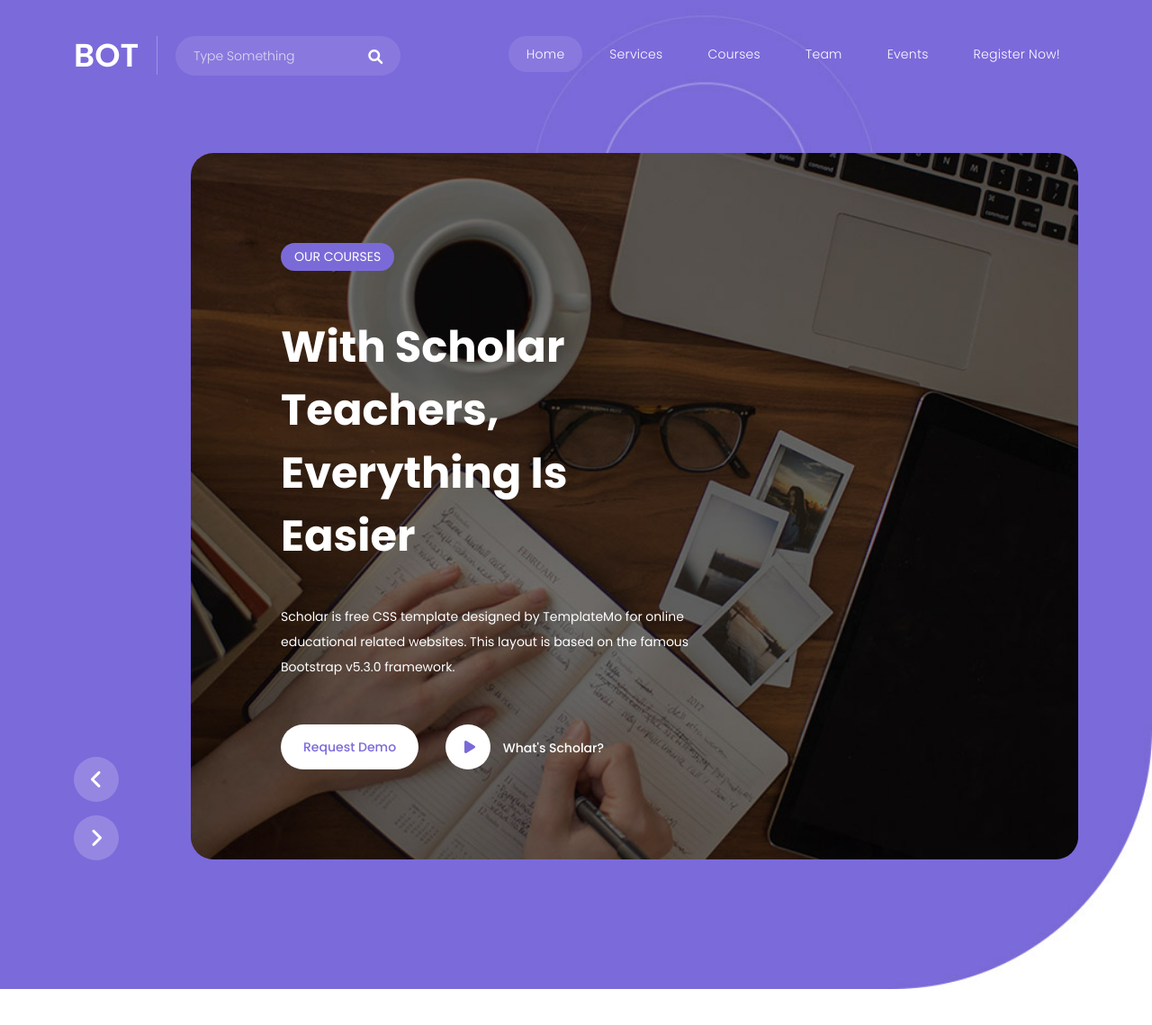
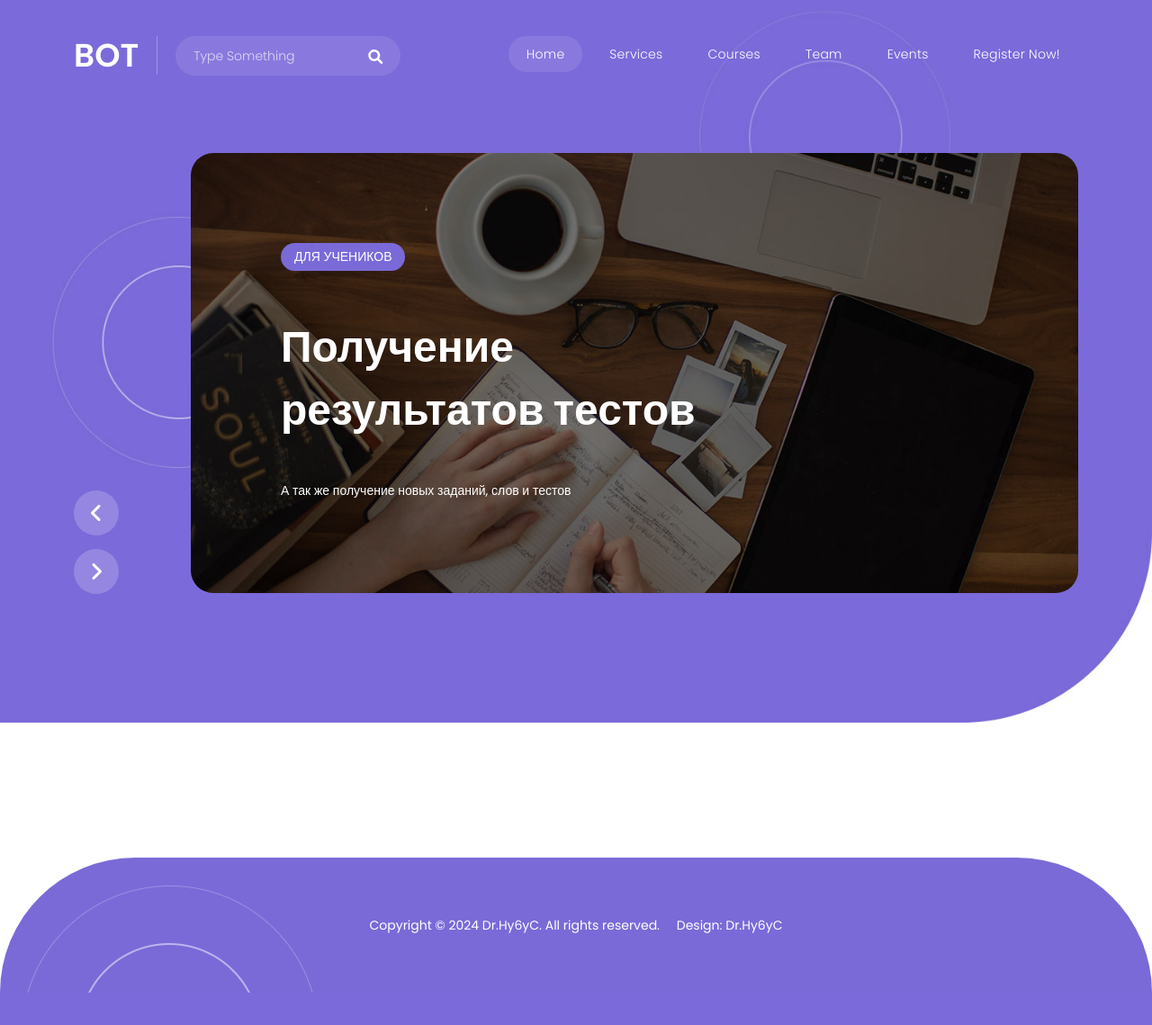
Before and after one commit to DrHy6yC/Django_example, a Django app: page / in a window 1280 px wide. Shown: the top 1139 px of the page at 90% size. After the commit the page ends 1103 px from the top, so only its background shows below. Run offline with Django 4.2, Linux system fonts and the light colour scheme; some libraries are stand-ins or nearby versions.

Commit message:
Filling index.html page via views

```diff
--- a/app/main/templates/main/index.html
+++ b/app/main/templates/main/index.html
@@ -9,47 +9,23 @@
           <div class="owl-carousel owl-banner">
             <div class="item item-1">
               <div class="header-text">
-                <span class="category">Our Courses</span>
-                <h2>With Scholar Teachers, Everything Is Easier</h2>
-                <p>Scholar is free CSS template designed by TemplateMo for online educational related websites. This layout is based on the famous Bootstrap v5.3.0 framework.</p>
-                <div class="buttons">
-                  <div class="main-button">
-                    <a href="#">Request Demo</a>
-                  </div>
-                  <div class="icon-button">
-                    <a href="#"><i class="fa fa-play"></i> What's Scholar?</a>
-                  </div>
-                </div>
+                <span class="category">{{ category1 }}</span>
+                <h2>{{ action1 }}</h2>
+                <p>{{ sub_action1}}</p>
               </div>
             </div>
             <div class="item item-2">
               <div class="header-text">
-                <span class="category">Best Result</span>
-                <h2>Get the best result out of your effort</h2>
-                <p>You are allowed to use this template for any educational or commercial purpose. You are not allowed to re-distribute the template ZIP file on any other website.</p>
-                <div class="buttons">
-                  <div class="main-button">
-                    <a href="#">Request Demo</a>
-                  </div>
-                  <div class="icon-button">
-                    <a href="#"><i class="fa fa-play"></i> What's the best result?</a>
-                  </div>
-                </div>
+                <span class="category">{{ category2 }}</span>
+                <h2>{{ action2 }}</h2>
+                <p>{{ sub_action2}}</p>
               </div>
             </div>
             <div class="item item-3">
               <div class="header-text">
-                <span class="category">Online Learning</span>
-                <h2>Online Learning helps you save the time</h2>
-                <p>Lorem ipsum dolor sit amet, consectetur adipiscing elit, sed do eiusmod temporious incididunt ut labore et dolore magna aliqua suspendisse.</p>
-                <div class="buttons">
-                  <div class="main-button">
-                    <a href="#">Request Demo</a>
-                  </div>
-                  <div class="icon-button">
-                    <a href="#"><i class="fa fa-play"></i> What's Online Course?</a>
-                  </div>
-                </div>
+                <span class="category">{{ category3 }}</span>
+                <h2>{{ action3 }}</h2>
+                <p>{{ sub_action3}}</p>
               </div>
             </div>
           </div>
--- a/app/main/views.py
+++ b/app/main/views.py
@@ -5,7 +5,15 @@ def index(request):
     context = {
         'title': "Bot for English",
         'name_logo': "Bot",
-        'content': "",
+        'category1': "Для учеников",
+        'action1': "Получение результатов тестов",
+        'sub_action1': "А так же получение новых заданий, слов и тестов",
+        'category2': "Для учителя",
+        'action2': "Проверка Д/З",
+        'sub_action2': "Раздача новых домашних заданий, проверка слов и тестов",
+        'category3': "Для будуших студентов",
+        'action3': "Ознакомиться с курсами и ценами",
+        'sub_action3': "Пощупать бота и получить консультацию",
     }
 
     return render(request, "main/index.html", context)
```
